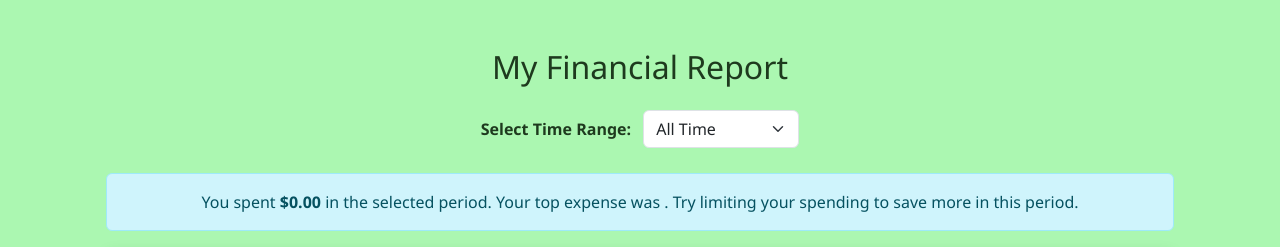
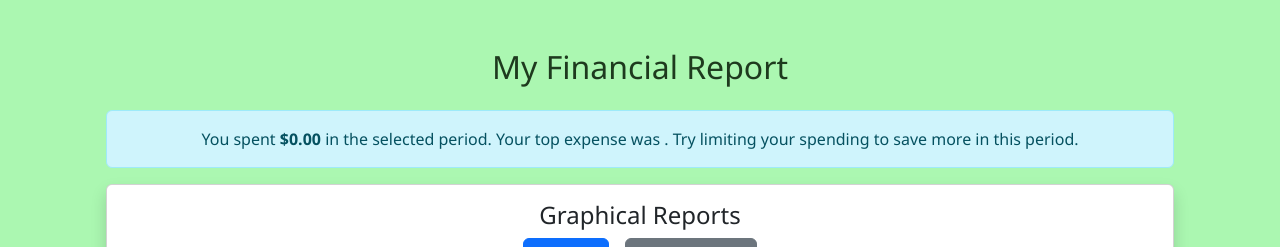
Before and after one commit to imermigkas3/MoneyParce, a Django app: page /transactions/report/ in a window 1280 px wide. Shown: the part 106-353 px from the top of the page. Run offline with Django 5.2, Linux system fonts and the light colour scheme; the visitor is signed in with stand-in values (Sample User, id 1); data that the repository does not hold is empty.

Commit message:
modified graphs

```diff
--- a/transactions/templates/transactions/report.html
+++ b/transactions/templates/transactions/report.html
@@ -20,15 +20,6 @@
         </ul>
       </div>
     {% endif %}
-
-    <!-- Time Range Filter -->
-    <form id="timeFilterForm" class="mb-4 text-center">
-        <label for="timeRange" class="form-label fw-bold">Select Time Range:</label>
-        <select id="timeRange" class="form-select w-auto d-inline-block ms-2">
-            <option value="all" selected>All Time</option>
-            <option value="3months">Last 3 Months</option>
-        </select>
-    </form>
 
     <!-- Insight Summary -->
     <div id="insightSummary" class="alert alert-info text-center d-none">
```
